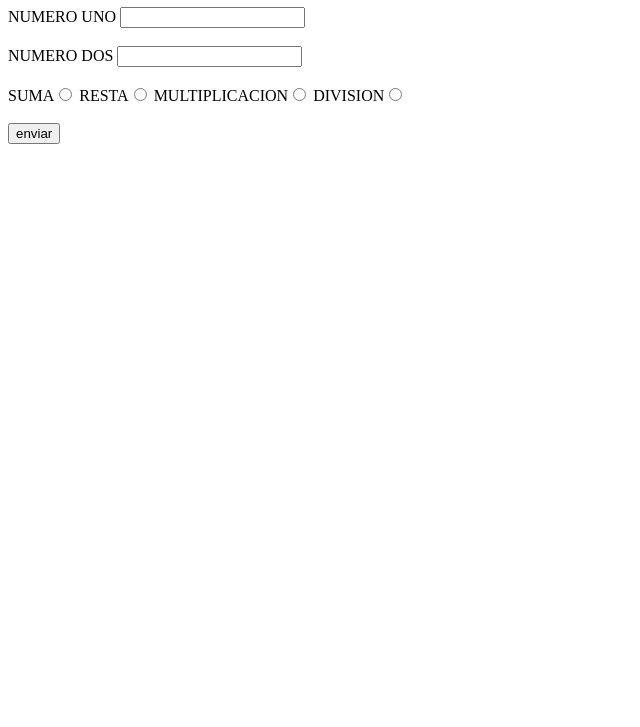
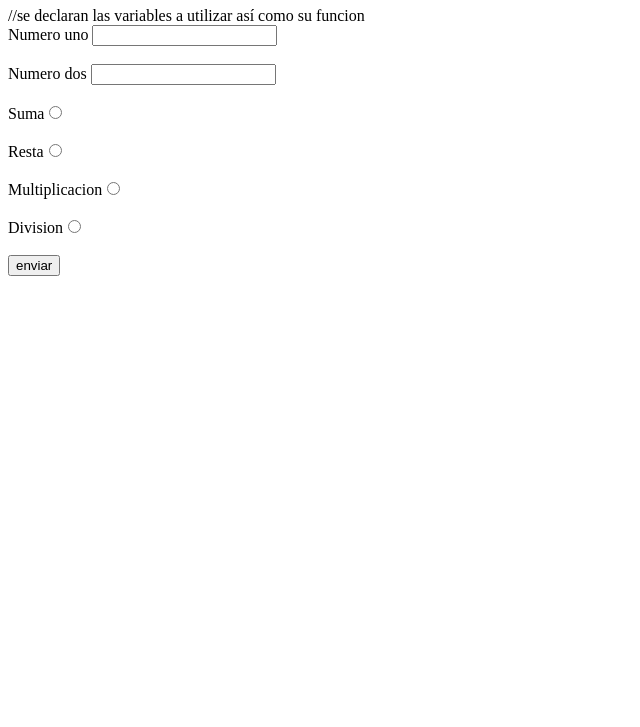
Before and after one commit to StephanieGV/ServletCalculadora, a plain HTML site: page web/index.html in a window 1280 px wide. Shown: the part 73-800 px from the top of the page, without its empty margins (0-640 px from the left). Drawn offline with Linux system fonts and the light colour scheme.

Commit message:
Update index.html

```diff
--- a/web/index.html
+++ b/web/index.html
@@ -11,22 +11,26 @@ and open the template in the editor.
         <meta name="viewport" content="width=device-width, initial-scale=1.0">
     </head>
     <body>
-        <h1>CALCULADORA</h1>
+        <h1>Calculadora</h1>
+        //se declaran las variables a utilizar así como su funcion
         <form method="POST" action='CalculadoraServlet'>
-            NUMERO UNO
+            Numero uno
             <input type="text" name="NumeroUno" required>
-            <BR>
-            <BR>
-            NUMERO DOS
+            <br>
+            <br>
+            Numero dos
             <input type="text" name="NumeroDos" required>
-            <BR>
-            <BR>
-            SUMA<input type="radio" value="suma" name="operacion">
-            RESTA<input type="radio" value="resta" name="operacion">
-            MULTIPLICACION<input type="radio" value="multiplicacion" name="operacion">
-            DIVISION<input type="radio" value="division" name="operacion">
-            <BR>
-            <BR>
+            <br>
+            <br>
+            Suma<input type="radio" value="suma" name="operacion">
+                <br><br>
+            Resta<input type="radio" value="resta" name="operacion">
+                <br><br>
+            Multiplicacion<input type="radio" value="multiplicacion" name="operacion">
+                <br><br>
+            Division<input type="radio" value="division" name="operacion">
+            <br>
+            <br>
             <input type="submit" value="enviar">
         </form>
     </body>
```
